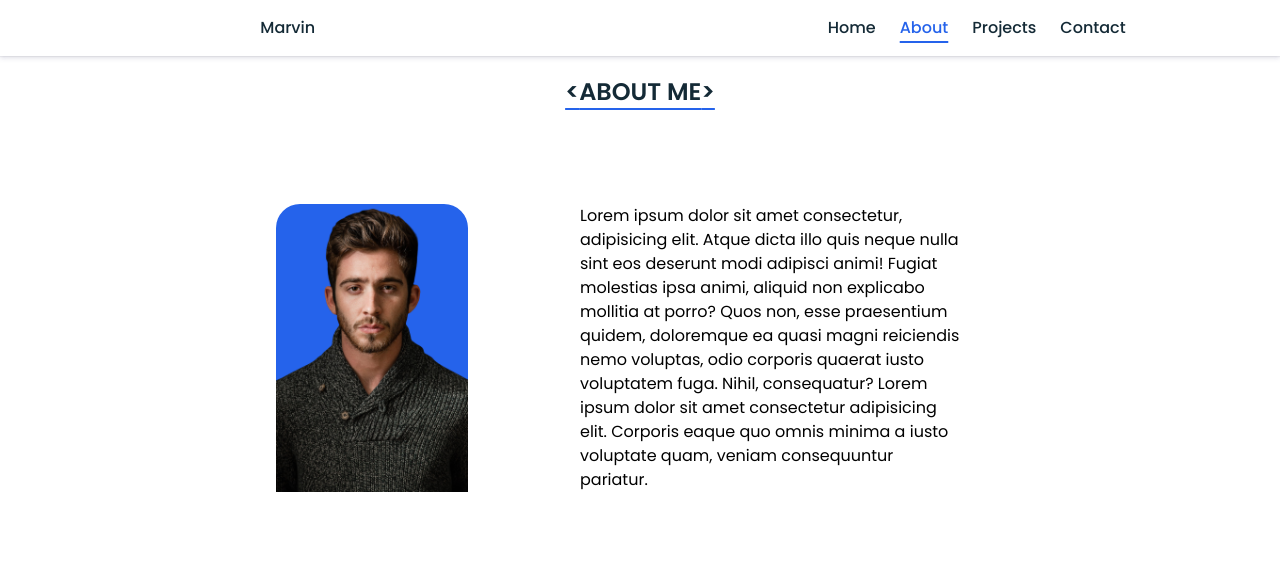
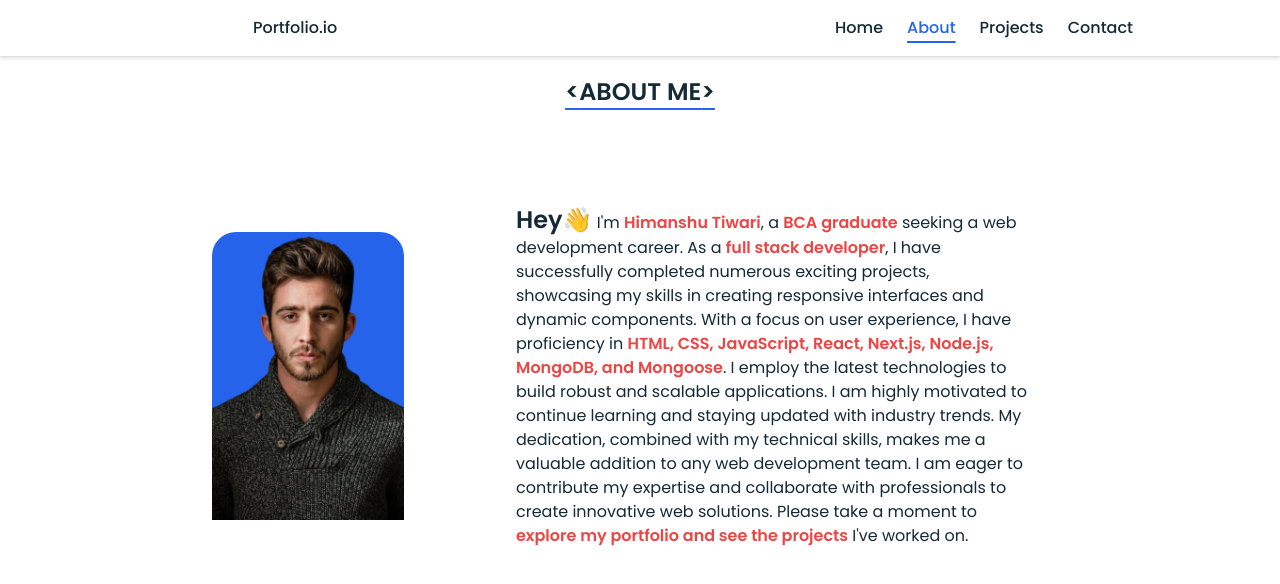
Before and after one commit to Himanshu-0981/my-portfolio, a React (Vite) app: page /about in a window 1280 px wide. Shown: the top 584 px of the page. Built offline with nearby package versions, Linux system fonts and the light colour scheme.

Commit message:
content changes | some bug fixed

```diff
--- a/src/components/AboutMeText.jsx
+++ b/src/components/AboutMeText.jsx
@@ -1,11 +1,32 @@
-import React from 'react'
-
 function AboutMeText() {
   return (
-        <>
-            <p>Lorem ipsum dolor sit amet consectetur, adipisicing elit. Atque dicta illo quis neque nulla sint eos deserunt modi adipisci animi! Fugiat molestias ipsa animi, aliquid non explicabo mollitia at porro? Quos non, esse praesentium quidem, doloremque ea quasi magni reiciendis nemo voluptas, odio corporis quaerat iusto voluptatem fuga. Nihil, consequatur? Lorem ipsum dolor sit amet consectetur adipisicing elit. Corporis eaque quo omnis minima a iusto voluptate quam, veniam consequuntur pariatur.</p>
-        </>
-  )
+    <>
+      <p className="text-[#142a36]">
+        <span className="text-2xl font-semibold"> Hey👋</span> I'm{" "}
+        <span className="font-semibold text-red-500"> Himanshu Tiwari</span>, a{" "}
+        <span className="font-semibold text-red-500">BCA graduate</span> seeking
+        a web development career. As a{" "}
+        <span className="font-semibold text-red-500">full stack developer</span>
+        , I have successfully completed numerous exciting projects, showcasing
+        my skills in creating responsive interfaces and dynamic components. With
+        a focus on user experience, I have proficiency in{" "}
+        <span className="font-semibold text-red-500">
+          {" "}
+          HTML, CSS, JavaScript, React, Next.js, Node.js, MongoDB, and Mongoose
+        </span>
+        . I employ the latest technologies to build robust and scalable
+        applications. I am highly motivated to continue learning and staying
+        updated with industry trends. My dedication, combined with my technical
+        skills, makes me a valuable addition to any web development team. I am
+        eager to contribute my expertise and collaborate with professionals to
+        create innovative web solutions. Please take a moment to{" "}
+        <span className="font-semibold text-red-500 ">
+          explore my portfolio and see the projects
+        </span>{" "}
+        I've worked on.
+      </p>
+    </>
+  );
 }
 
-export default AboutMeText
+export default AboutMeText;
--- a/src/components/Navbar.jsx
+++ b/src/components/Navbar.jsx
@@ -1,43 +1,83 @@
-import React, { useState } from 'react';
-import { NavLink } from 'react-router-dom';
-import { AiOutlineMenu, AiFillCloseCircle } from 'react-icons/ai'
+import React, { useState } from "react";
+import { NavLink, useNavigate } from "react-router-dom";
+import { AiOutlineMenu, AiFillCloseCircle } from "react-icons/ai";
 
 const Navbar = () => {
-
-  const navLinkStyles = ({isActive}) => {
+  const navLinkStyles = ({ isActive }) => {
     return {
-      color : isActive ? 'rgb(37 99 235)' : '',
-      textDecoration : isActive ? 'underline' : 'none',
-      textUnderlineOffset : isActive ? '8px' : 'none',
-      textDecorationThickness : isActive ? '2px' : 'none',
-    }
-  }
+      color: isActive ? "rgb(37 99 235)" : "",
+      textDecoration: isActive ? "underline" : "none",
+      textUnderlineOffset: isActive ? "8px" : "none",
+      textDecorationThickness: isActive ? "2px" : "none",
+    };
+  };
 
   const [toggle, setToggle] = useState(false);
   const handleToggle = () => {
-    setToggle(!toggle)
-  }
+    setToggle(!toggle); //  use to toggle the menu bar
+  };
+
+  const handleMenuClick = () => {
+    setToggle(false); // Close the menu after clicking a menu item
+  };
+
+  const navigate = useNavigate();
+
+  const goToHome = () => navigate("/");
 
   return (
-    <div className='shadow-[rgba(50,_50,_105,_0.15)_0px_2px_5px_0px,_rgba(0,_0,_0,_0.05)_0px_1px_1px_0px] pt-3 pb-3'>
-      <nav className='text-center flex justify-around items-center  sm:flex sm:justify-around p-1 '>
-        <div className='font-medium text-[#142a36] cursor-pointer'>
-          Marvin
+    <div className="shadow-[rgba(50,_50,_105,_0.15)_0px_2px_5px_0px,_rgba(0,_0,_0,_0.05)_0px_1px_1px_0px] pt-3 pb-3">
+      <nav className="text-center flex justify-around items-center  sm:flex sm:justify-around p-1 ">
+        <div
+          className="font-medium text-[#142a36] cursor-pointer"
+          onClick={goToHome}
+        >
+          Portfolio.io
         </div>
-        <div className={`absolute top-0 right-0 text-center ${!toggle ? ' -translate-y-48 transition-transform' : 'translate-y-0 transition-transform'}  w-full sm:w-48 sm:relative sm:inline-block sm:-translate-y-0 }`}>
-          <ul className='text-white flex flex-col sm:flex-row pb-5 pt-5 font-medium  sm:pb-0 sm:pt-0 sm:space-x-6 bg-[#142a36] sm:text-[#142a36] sm:bg-white '>
-            <NavLink style={navLinkStyles} to='/'>Home</NavLink>
-            <NavLink style={navLinkStyles} to='/about'>About</NavLink>
-            <NavLink style={navLinkStyles} to='/projects'>Projects</NavLink>
-            <NavLink style={navLinkStyles} to='/contact'>Contact</NavLink>
+        <div
+          className={`absolute top-0 right-0 text-center ${
+            !toggle
+              ? " -translate-y-48 transition-transform"
+              : "translate-y-0 transition-transform"
+          }  w-full sm:w-48 sm:relative sm:inline-block sm:-translate-y-0 }`}
+        >
+          <ul className="text-white flex flex-col sm:flex-row pb-5 pt-5 font-medium  sm:pb-0 sm:pt-0 sm:space-x-6 bg-[#142a36] sm:text-[#142a36] sm:bg-white ">
+            <NavLink style={navLinkStyles} to="/" onClick={handleMenuClick}>
+              Home
+            </NavLink>
+            <NavLink
+              style={navLinkStyles}
+              to="/about"
+              onClick={handleMenuClick} //  Close the menu on click
+            >
+              About
+            </NavLink>
+            <NavLink
+              style={navLinkStyles}
+              to="/projects"
+              onClick={handleMenuClick}
+            >
+              Projects
+            </NavLink>
+            <NavLink
+              style={navLinkStyles}
+              to="/contact"
+              onClick={handleMenuClick}
+            >
+              Contact
+            </NavLink>
           </ul>
         </div>
-        <div className='flex sm:hidden z-10' onClick={handleToggle}>
-          {!toggle ? <AiOutlineMenu className='text-[#142a36]'/> : <AiFillCloseCircle className='text-white'/>}
+        <div className="flex sm:hidden z-10" onClick={handleToggle}>
+          {!toggle ? (
+            <AiOutlineMenu className="text-[#142a36]" />
+          ) : (
+            <AiFillCloseCircle className="text-white" />
+          )}
         </div>
       </nav>
     </div>
-  )
-}
+  );
+};
 
 export default Navbar;
--- a/src/pages/About.jsx
+++ b/src/pages/About.jsx
@@ -6,14 +6,14 @@ import AboutMeText from "../components/AboutMeText";
 const About = () => {
   return (
     <>
-   <TopHeading title='ABOUT ME'/>
-      <div className='flex justify-center items-center mt-12 sm:mt-24 mb-24 '>
-      <div className="hidden sm:block sm:mr-14 bg-blue-600 rounded-3xl">
-        <img src={mainImg} alt="img" className="h-72 " />
-      </div>
-      <div className="w-96 text-center  mr-10 ml-10 sm:text-start sm:ml-14 ">
-       <AboutMeText />
-      </div>
+      <TopHeading title="ABOUT ME" />
+      <div className="flex justify-center items-center mt-12 sm:mt-24 mb-24 ">
+        <div className="hidden sm:block sm:mr-14 bg-blue-600 rounded-3xl">
+          <img src={mainImg} alt="img" className="h-72 " />
+        </div>
+        <div className="w-[32rem] text-center  mr-10 ml-10 sm:text-start sm:ml-14 ">
+          <AboutMeText />
+        </div>
       </div>
     </>
   );
--- a/src/pages/Home.jsx
+++ b/src/pages/Home.jsx
@@ -15,9 +15,12 @@ const Home = () => {
       <div className="font-semibold text-4xl text-[#142a36] text-center sm:mr-14 sm:text-start ">
         <div className="mt-1">Hi, </div>
         <div className="mt-2">
-                    i am <span className="text-blue-600">Marvin</span>
+          i am{" "}
+          <span className="text-blue-600 underline underline-offset-8">
+            Himanshu
+          </span>
         </div>
-                <div className="mt-3 ">Web Developer</div>
+        <div className="mt-3 ">Full stack Developer.</div>
         <Button title="contact" bg="bg-blue-600" handleClick={gotoPage} />
       </div>
       <div className="hidden sm:block sm:ml-14 bg-blue-600 rounded-3xl">
```
Also changed, not shown: src/components/TopHeading.jsx (+13 -9 lines). Lines whose indentation alone changed are shown as unchanged.
